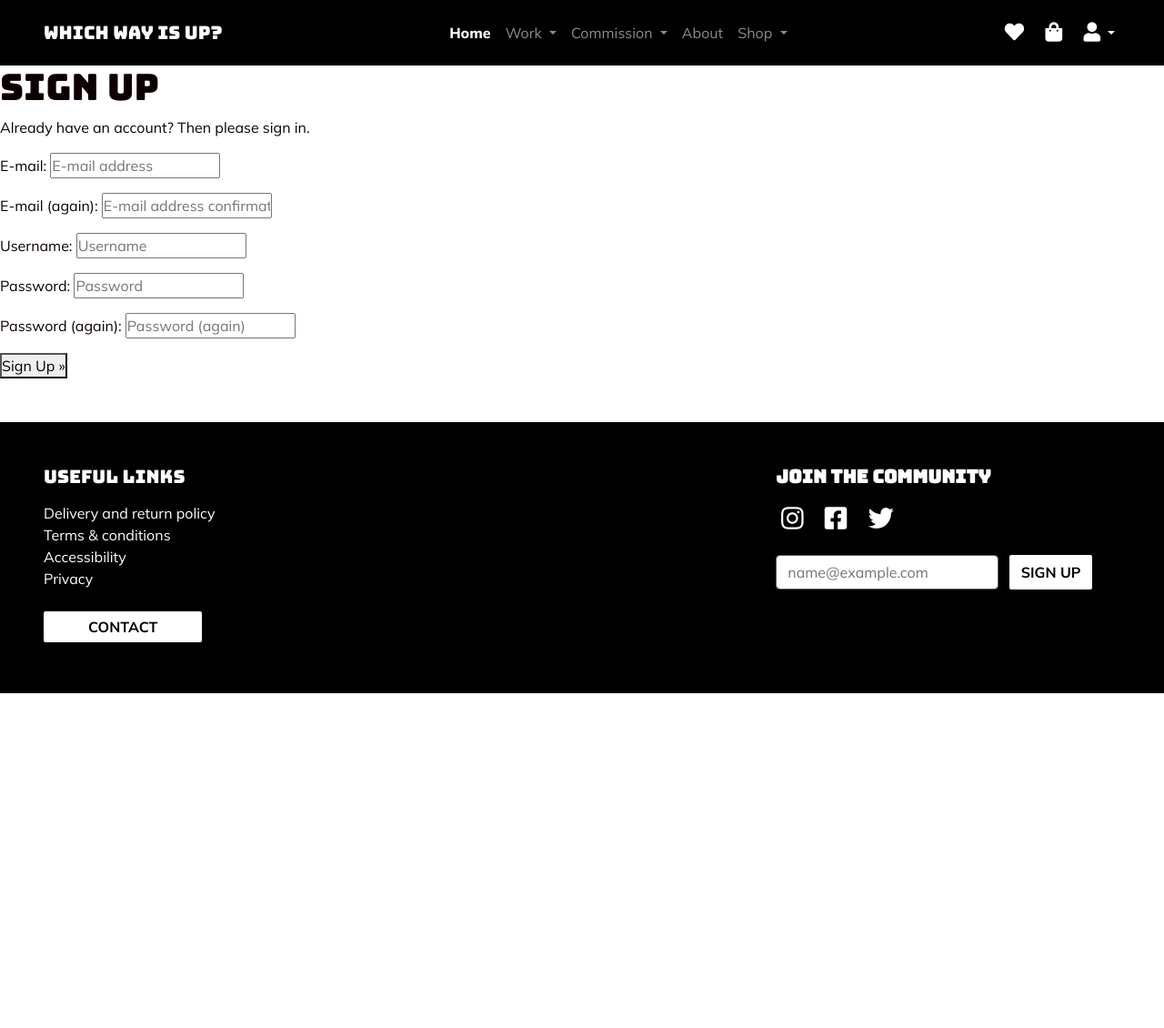
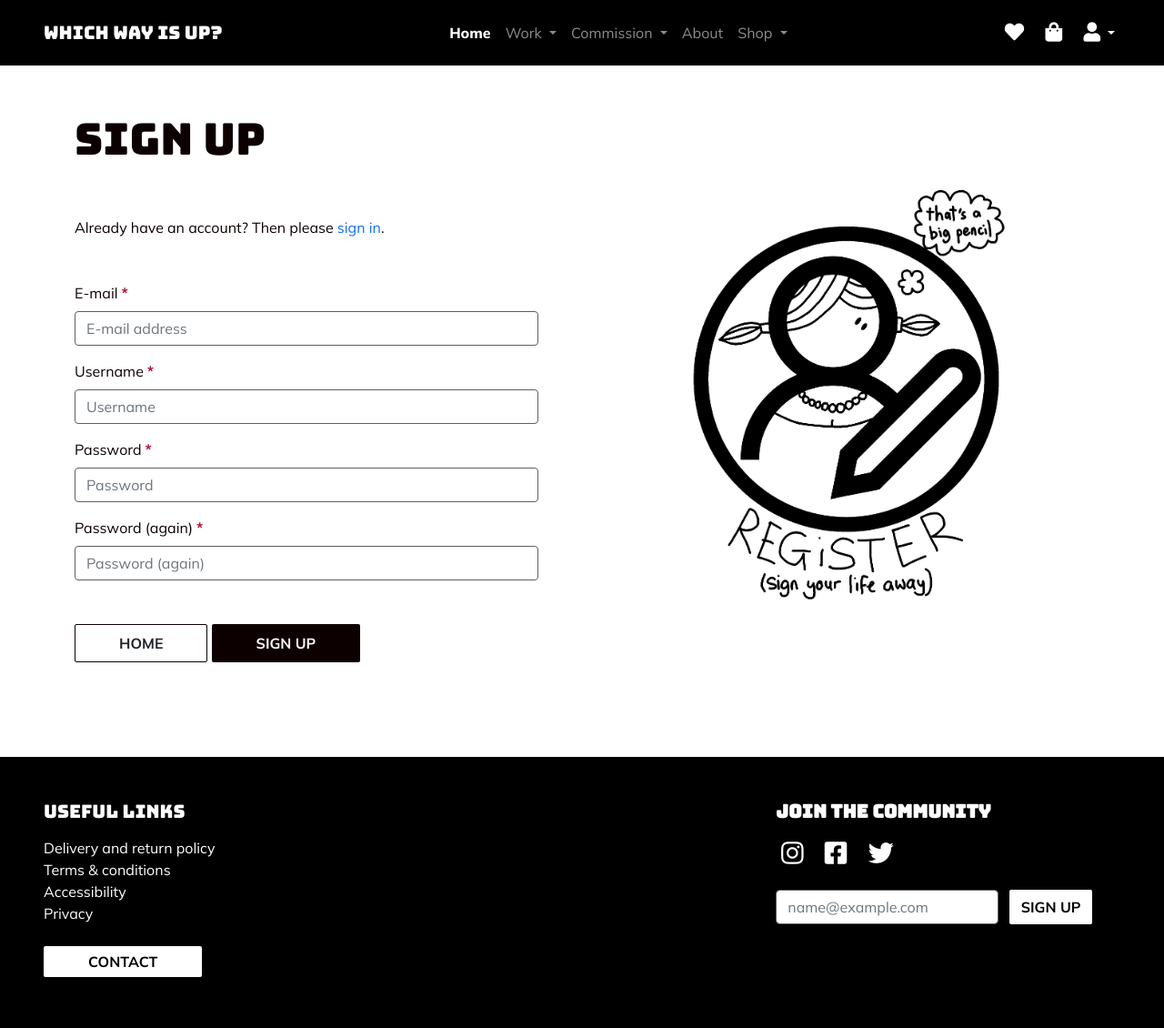
Before and after one commit to lemocla/Which-way-is-up, a Django app: page /accounts/signup/ in a window 1280 px wide. Shown: the whole page at 91% size. Before the commit the page ends 762 px from the top, so only its background shows below. Run offline with Django 3.2, Linux system fonts and the light colour scheme; some web fonts are replaced.

Commit message:
Add styles and layout to sign up page

```diff
--- a/templates/allauth/account/signup.html
+++ b/templates/allauth/account/signup.html
@@ -5,17 +5,30 @@
 {% block head_title %}{% trans "Signup" %}{% endblock %}
 
 {% block content %}
-<h1>{% trans "Sign Up" %}</h1>
+<div class="container mt-md-1 pt-5 pb-3">
+  <div class="row pb-md-3 mb-4">
+    <div class="col-lg-6 pe-xl-5">
+      <img class="img-abs" src="{{MEDIA_URL}}register-illustration.png" alt="register illustration" />
+      <h1 class="h1-page pb-md-5 pb-4 mt-md-0">{% trans "Sign Up" %}</h1>
 
-<p>{% blocktrans %}Already have an account? Then please <a href="{{ login_url }}">sign in</a>.{% endblocktrans %}</p>
+      <p>{% blocktrans %}Already have an account? Then please <a class="form-link" href="{{ login_url }}">sign in</a>.{% endblocktrans %}
+      </p>
 
-<form class="signup" id="signup_form" method="post" action="{% url 'account_signup' %}">
-  {% csrf_token %}
-  {{ form.as_p }}
-  {% if redirect_field_value %}
-  <input type="hidden" name="{{ redirect_field_name }}" value="{{ redirect_field_value }}" />
-  {% endif %}
-  <button type="submit">{% trans "Sign Up" %} &raquo;</button>
-</form>
-
+      <form class="signup mt-5" id="signup_form" method="post" action="{% url 'account_signup' %}">
+        {% csrf_token %}
+        {{ form|crispy }}
+        {% if redirect_field_value %}
+        <input type="hidden" name="{{ redirect_field_name }}" value="{{ redirect_field_value }}" />
+        {% endif %}
+        <div class="mt-5">
+          <a class="btn btn-white px-5 py-2 text-uppercase" href="{% url 'home' %}">Home</a>
+          <button class="btn px-5 py-2 text-uppercase btn-black" type="submit">{% trans "Sign Up" %}</button>
+        </div>
+      </form>
+    </div>
+    <div class="d-none d-lg-block col-lg-6 text-end align-self-center">
+      <img class="img-fluid img-sizing" src="{{MEDIA_URL}}register-illustration.png" alt="register illustration" />
+    </div>
+  </div>
+</div>
 {% endblock %}
--- a/whichwayisup/settings.py
+++ b/whichwayisup/settings.py
@@ -100,7 +100,7 @@ EMAIL_BACKEND = 'django.core.mail.backends.console.EmailBackend'
 ACCOUNT_AUTHENTICATION_METHOD = 'username_email'
 ACCOUNT_EMAIL_REQUIRED = True
 ACCOUNT_EMAIL_VERIFICATION = 'mandatory'
-ACCOUNT_SIGNUP_EMAIL_ENTER_TWICE = True
+ACCOUNT_SIGNUP_EMAIL_ENTER_TWICE = False
 ACCOUNT_USERNAME_MIN_LENGTH = 4
 LOGIN_URL = '/accounts/login/'
 LOGIN_REDIRECT_URL = '/'
```
Also changed, not shown: media/register-illustration.png (added).
